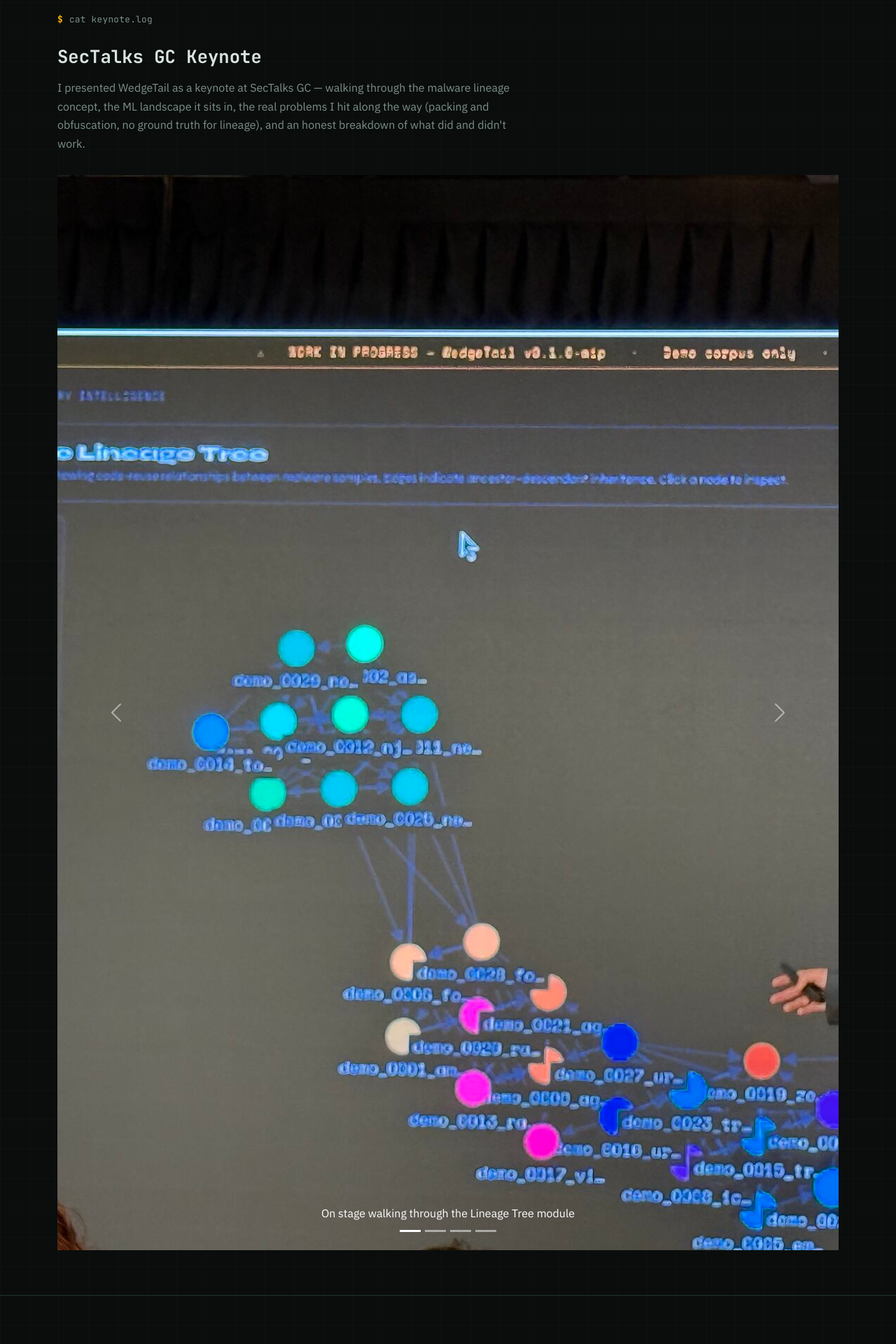
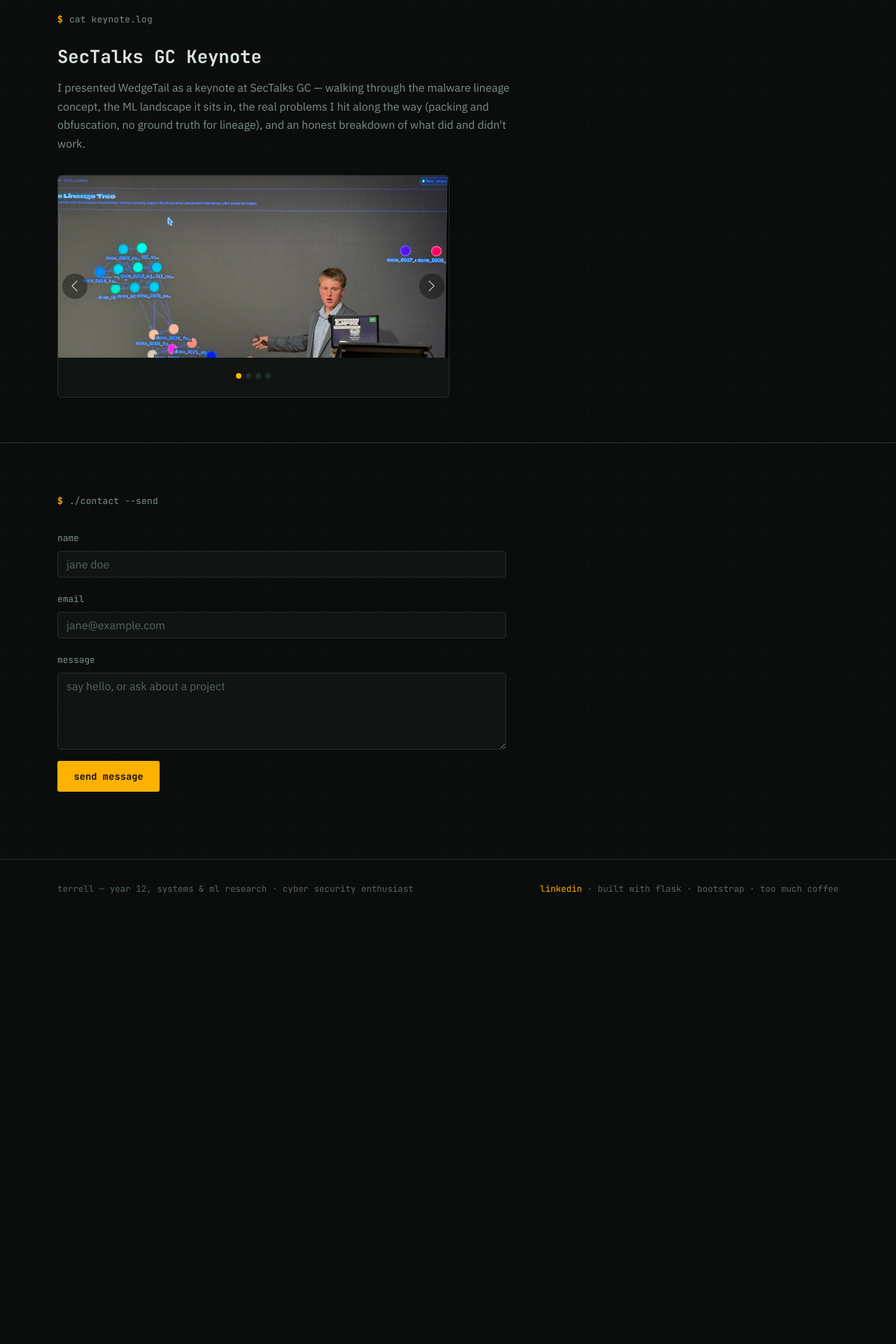
Before and after one commit to P01NT-BR3AK/My-Portfolio, a Flask app: page /about/ in a window 1280 px wide. Shown: the part 795-2715 px from the top of the page at 70% size. After the commit the page ends 2072 px from the top, so only its background shows below. Run offline with Flask 3, Linux system fonts and the light colour scheme.

Commit message:
Fix carousel

```diff
--- a/static/css/style.css
+++ b/static/css/style.css
@@ -439,33 +439,59 @@ a:hover { color: #ffcb4d; }
   font-weight: 700;
 }
 
-.screenshot-gallery {
-  display: grid;
-  grid-template-columns: repeat(auto-fit, minmax(280px, 1fr));
-  gap: 1.25rem;
-}
-
-.screenshot-item {
-  margin: 0;
+.terminal-carousel {
   background: var(--panel);
   border: 1px solid var(--border);
   border-radius: 6px;
   overflow: hidden;
+  max-width: 560px;
 }
 
-.screenshot-item img {
+.terminal-carousel .carousel-item img {
+  width: 100%;
+  height: 260px;
+  object-fit: cover;
   display: block;
-  width: 100%;
-  height: auto;
-  border-bottom: 1px solid var(--border);
 }
 
-.screenshot-item figcaption {
-  padding: 0.85rem 1rem;
-  font-size: 0.8rem;
-  color: var(--text-muted);
-  font-family: var(--font-mono);
-  line-height: 1.5;
+.terminal-carousel .carousel-control-prev,
+.terminal-carousel .carousel-control-next {
+  width: 3rem;
+  opacity: 0.7;
+}
+.terminal-carousel .carousel-control-prev:hover,
+.terminal-carousel .carousel-control-next:hover {
+  opacity: 1;
+}
+
+.terminal-carousel .carousel-control-prev-icon,
+.terminal-carousel .carousel-control-next-icon {
+  background-color: rgba(10, 13, 12, 0.6);
+  border-radius: 50%;
+  padding: 1.1rem;
+  background-size: 55%;
+}
+
+.terminal-carousel .carousel-indicators {
+  position: static;
+  margin: 0.75rem 0 0;
+  padding: 0 1.25rem 1rem;
+}
+
+.terminal-carousel .carousel-indicators [data-bs-target] {
+  background-color: var(--border);
+  width: 8px;
+  height: 8px;
+  border-radius: 50%;
+  opacity: 1;
+}
+
+.terminal-carousel .carousel-indicators .active {
+  background-color: var(--amber);
+}
+
+@media (max-width: 767px) {
+  .terminal-carousel .carousel-item img { height: 200px; }
 }
 
 .detail-nav { margin-top: 2rem; }
@@ -511,21 +537,6 @@ a:hover { color: #ffcb4d; }
   color: var(--text-muted);
   max-width: 68ch;
   margin-bottom: 2rem;
-}
-
-.keynote-gallery {
-  display: grid;
-  grid-template-columns: repeat(auto-fit, minmax(240px, 1fr));
-  gap: 1.25rem;
-}
-
-.keynote-gallery img {
-  width: 100%;
-  height: 220px;
-  object-fit: cover;
-  border-radius: 6px;
-  border: 1px solid var(--border);
-  display: block;
 }
 
 .contact-form .form-label {
--- a/templates/about.html
+++ b/templates/about.html
@@ -81,19 +81,15 @@
       <div class="carousel-inner">
         <div class="carousel-item active">
           <img src="{{ url_for('static', filename='img/keynote/keynote-1.jpg') }}" alt="Presenting the WedgeTail Lineage Tree module on stage">
-          <div class="carousel-caption">On stage walking through the Lineage Tree module</div>
         </div>
         <div class="carousel-item">
           <img src="{{ url_for('static', filename='img/keynote/keynote-2.jpg') }}" alt="Section 4: What Did and Didn't Work slide">
-          <div class="carousel-caption">Section 4 — "What Did &amp; Didn't Work"</div>
         </div>
         <div class="carousel-item">
           <img src="{{ url_for('static', filename='img/keynote/keynote-3.jpg') }}" alt="Presenting the Analyse Sample module to the audience">
-          <div class="carousel-caption">Presenting the Analyse Sample module</div>
         </div>
         <div class="carousel-item">
           <img src="{{ url_for('static', filename='img/keynote/keynote-4.jpg') }}" alt="Problem 1: Packing and Obfuscation slide">
-          <div class="carousel-caption">Problem 1 — Packing &amp; Obfuscation</div>
         </div>
       </div>
       <button class="carousel-control-prev" type="button" data-bs-target="#keynoteCarousel" data-bs-slide="prev">
--- a/templates/project_detail.html
+++ b/templates/project_detail.html
@@ -55,7 +55,6 @@
               {% for shot in project.screenshots %}
               <div class="carousel-item{% if loop.first %} active{% endif %}">
                 <img src="{{ url_for('static', filename='img/' ~ shot.file) }}" alt="{{ shot.caption }}">
-                <div class="carousel-caption">{{ shot.caption }}</div>
               </div>
               {% endfor %}
             </div>
```
